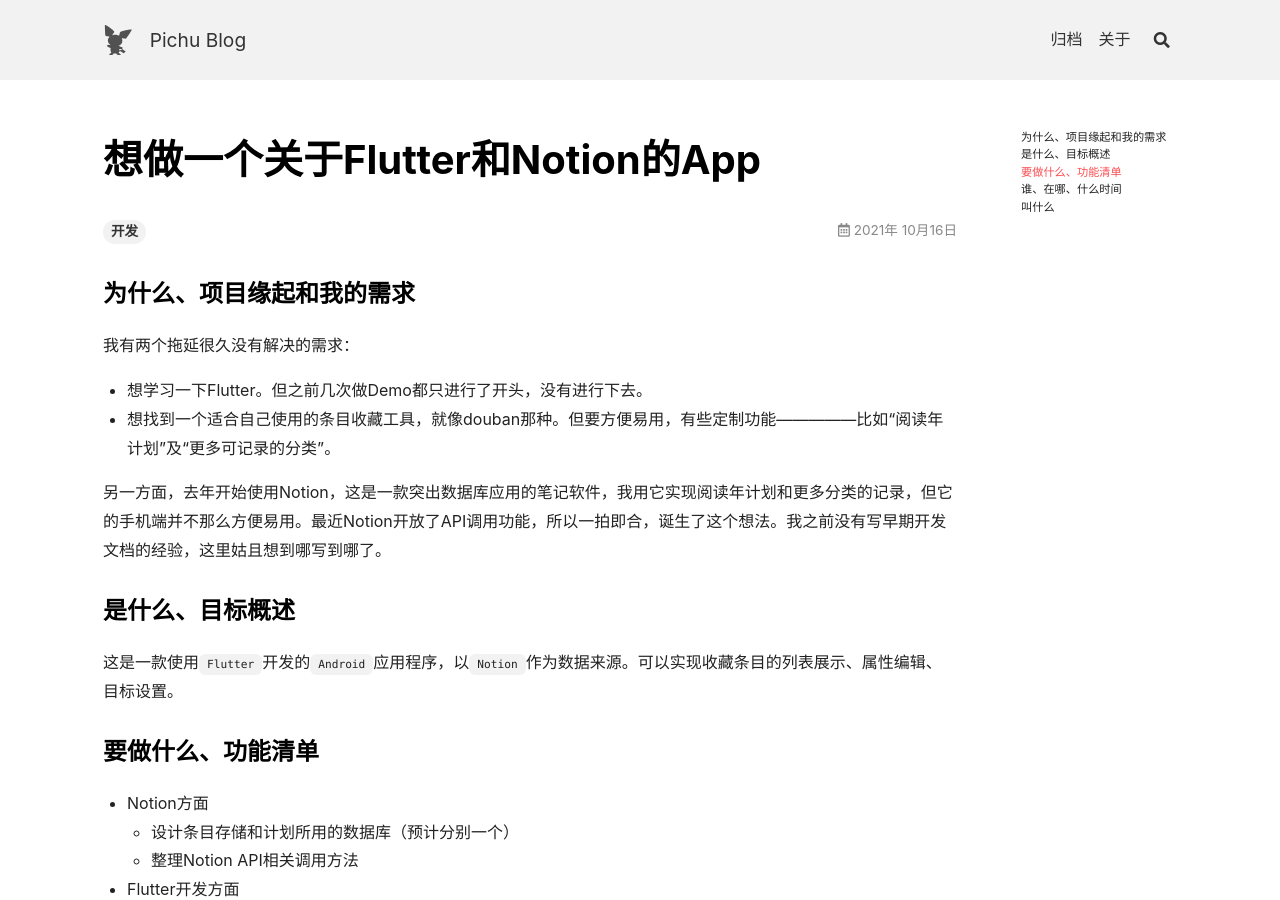
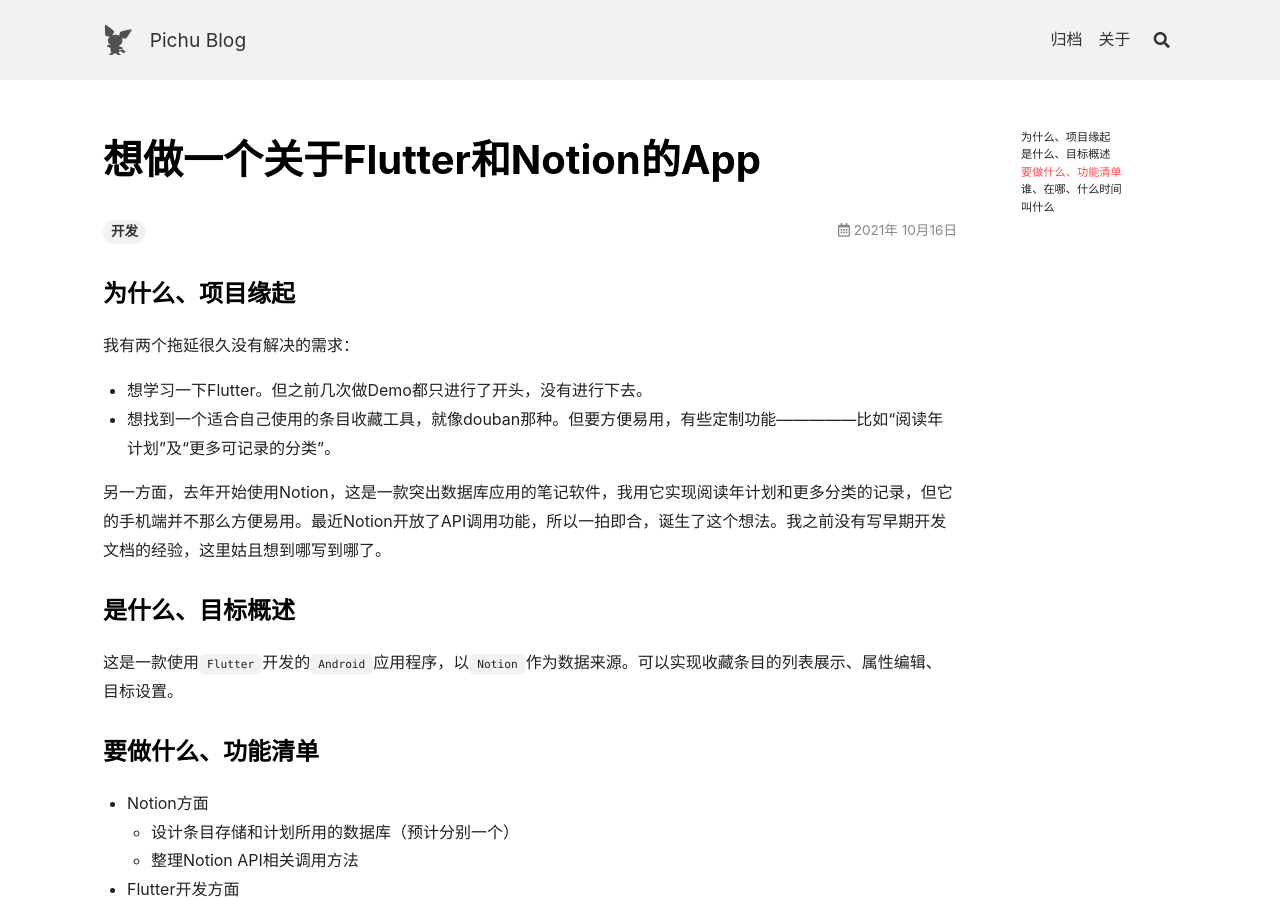
Before and after one commit to smartranger/smartranger.github.io, a Jekyll site: the page built from _posts/2021-10-16-app-about-flutter-and-notion.md, in a window 1280 px wide and 900 px high. Built offline with Jekyll 4.4.1, drawn with Linux system fonts in a browser that asks for light colours; nearby versions of some CDN libraries.

Commit message:
Update 2021-10-16 再次修正

```diff
--- a/_posts/2021-10-16-app-about-flutter-and-notion.md
+++ b/_posts/2021-10-16-app-about-flutter-and-notion.md
@@ -3,7 +3,7 @@
 tags: 开发
 ---
 
-### 为什么、项目缘起和我的需求
+### 为什么、项目缘起
 
 我有两个拖延很久没有解决的需求：
 
```
